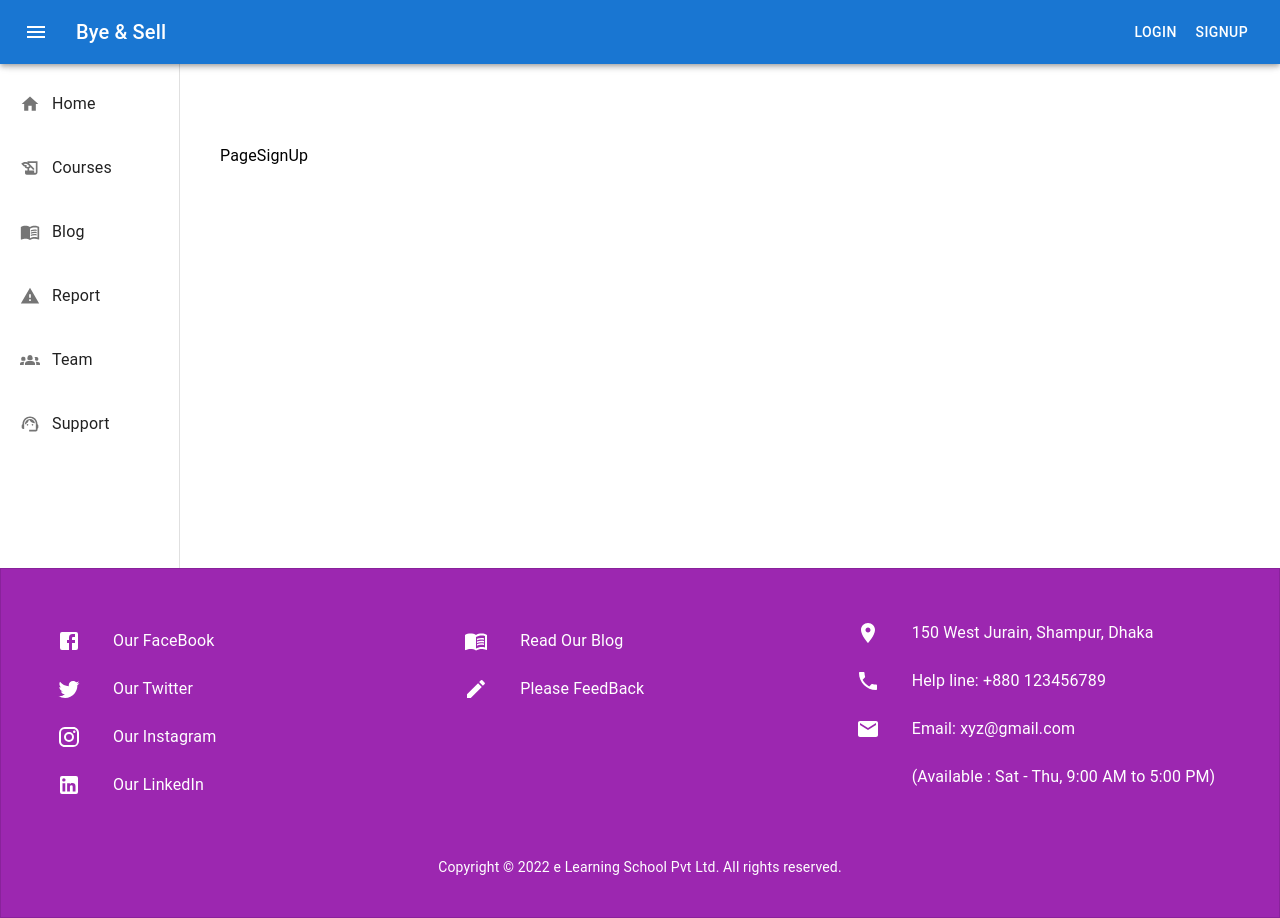
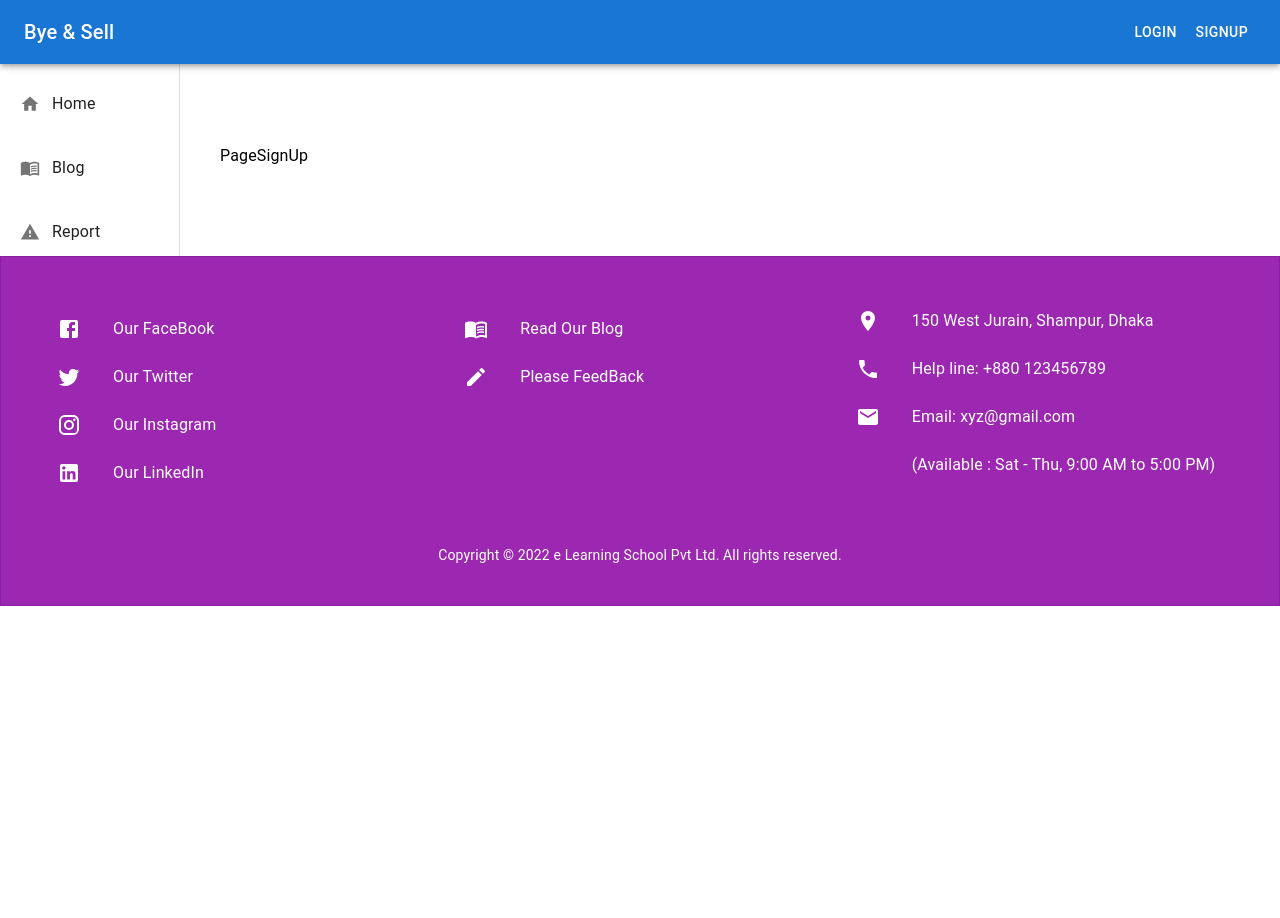
Before and after one commit to Shahin0710/Assignment-12, a React (Create React App) app: page /signup in a window 1280 px wide. After the commit the page ends 800 px from the top, so only its background shows below. Built offline with nearby package versions, Linux system fonts and the light colour scheme.

Commit message:
Heder And Footer Created

```diff
--- a/src/App.js
+++ b/src/App.js
@@ -1,7 +1,9 @@
 import { Route, Routes } from 'react-router-dom';
+import PageBlog from './components/PageBlog';
 import PageHome from './components/PageHome';
 import PageLogin from './components/PageLogin';
 import PageNotFound from './components/PageNotFound';
+import PageReport from './components/PageReport';
 import PageSignUp from './components/PageSignUp';
 
 function App() {
@@ -11,6 +13,8 @@ function App() {
           <Route path="/" element={<PageHome />} />
           <Route path="/signup" element={<PageSignUp />} />
           <Route path="/login" element={<PageLogin />} />
+          <Route path="/blog" element={<PageBlog />} />
+          <Route path="/report" element={<PageReport />} />
           <Route path="*" element={<PageNotFound />} />
         </Routes>
       </div>
--- /dev/null
+++ b/src/components/PageBlog.js
@@ -0,0 +1,15 @@
+import { Box, Typography } from '@mui/material';
+import * as React from 'react';
+import ComponentsLayout from './common/ComponentsLayout';
+
+const PageBlog = function () {
+    return (
+        <ComponentsLayout>
+          <Box sx={{ my: 5 }}>
+            <Typography>Page Blog</Typography>
+          </Box>
+        </ComponentsLayout>
+    );
+};
+
+export default PageBlog;
--- a/src/components/PageHome.js
+++ b/src/components/PageHome.js
@@ -28,16 +28,6 @@ const PageHome = function () {
             <Typography>Page Home</Typography>
             <Typography>Page Home</Typography>
             <Typography>Page Home</Typography>
-            <Typography>Page Home</Typography>
-            <Typography>Page Home</Typography>
-            <Typography>Page Home</Typography>
-            <Typography>Page Home</Typography>
-            <Typography>Page Home</Typography>
-            <Typography>Page Home</Typography>
-            <Typography>Page Home</Typography>
-            <Typography>Page Home</Typography>
-            <Typography>Page Home</Typography>
-            <Typography>Page Home</Typography>
           </Box>
         </ComponentsLayout>
     );
--- /dev/null
+++ b/src/components/PageReport.js
@@ -0,0 +1,48 @@
+import { Box, Typography } from '@mui/material';
+import * as React from 'react';
+import ComponentsLayout from './common/ComponentsLayout';
+
+const PageReport = function () {
+    return (
+        <ComponentsLayout>
+          <Box sx={{ my: 5 }}>
+            <Typography>Page Report</Typography>
+            <Typography>Page Report</Typography>
+            <Typography>Page Report</Typography>
+            <Typography>Page Report</Typography>
+            <Typography>Page Report</Typography>
+            <Typography>Page Report</Typography>
+            <Typography>Page Report</Typography>
+            <Typography>Page Report</Typography>
+            <Typography>Page Report</Typography>
+            <Typography>Page Report</Typography>
+            <Typography>Page Report</Typography>
+            <Typography>Page Report</Typography>
+            <Typography>Page Report</Typography>
+            <Typography>Page Report</Typography>
+            <Typography>Page Report</Typography>
+            <Typography>Page Report</Typography>
+            <Typography>Page Report</Typography>
+            <Typography>Page Report</Typography>
+            <Typography>Page Report</Typography>
+            <Typography>Page Report</Typography>
+            <Typography>Page Report</Typography>
+            <Typography>Page Report</Typography>
+            <Typography>Page Report</Typography>
+            <Typography>Page Report</Typography>
+            <Typography>Page Report</Typography>
+            <Typography>Page Report</Typography>
+            <Typography>Page Report</Typography>
+            <Typography>Page Report</Typography>
+            <Typography>Page Report</Typography>
+            <Typography>Page Report</Typography>
+            <Typography>Page Report</Typography>
+            <Typography>Page Report</Typography>
+            <Typography>Page Report</Typography>
+            <Typography>Page Report</Typography>
+          </Box>
+        </ComponentsLayout>
+    );
+};
+
+export default PageReport;
--- a/src/components/common/ComponentsLayout.js
+++ b/src/components/common/ComponentsLayout.js
@@ -3,6 +3,7 @@ import useMediaQuery from '@mui/material/useMediaQuery';
 import { Box } from '@mui/system';
 import React from 'react';
 import CommonLayout from './CommonLayout';
+import MobileSidebar from './MobileSidebar';
 import Sidebar from './Sidebar';
 
 const ComponentsLayout = ({ children }) => {
@@ -13,9 +14,9 @@ const ComponentsLayout = ({ children }) => {
   return (
     <CommonLayout>
       <Box sx={{ display: 'flex' }}>
-        {matches && <Sidebar />}
+        <Box>{matches ? <Sidebar /> : <MobileSidebar />}</Box>
         <Box sx={{ m: 5, width: '100%' }}>
-          {children}
+            {children}
         </Box>
       </Box>
     </CommonLayout>
--- a/src/components/common/Header.js
+++ b/src/components/common/Header.js
@@ -6,8 +6,12 @@ import IconButton from '@mui/material/IconButton';
 import Toolbar from '@mui/material/Toolbar';
 import Typography from '@mui/material/Typography';
 import * as React from 'react';
+import { AuthContext } from '../../contexts/SidebarContext';
 
 export default function ButtonAppBar() {
+
+  const {handleSidebar} = React.useContext(AuthContext);
+
   return (
     <Box sx={{ flexGrow: 1 }}>
       <AppBar position="fixed" sx={{ zIndex: (theme) => theme.zIndex.drawer + 2 }}>
@@ -17,7 +21,8 @@ export default function ButtonAppBar() {
             edge="start"
             color="inherit"
             aria-label="menu"
-            sx={{ mr: 2 }}
+            onClick={handleSidebar}
+            sx={{ mr: 2, display: { xs: 'flex', md: 'none' } }}
           >
             <MenuIcon />
           </IconButton>
--- /dev/null
+++ b/src/components/common/MobileSidebar.js
@@ -0,0 +1,78 @@
+import HomeIcon from '@mui/icons-material/Home';
+import MenuBookIcon from '@mui/icons-material/MenuBook';
+import ReportProblemIcon from '@mui/icons-material/ReportProblem';
+import Drawer from '@mui/material/Drawer';
+import List from '@mui/material/List';
+import ListItemIcon from '@mui/material/ListItemIcon';
+import MenuItem from '@mui/material/MenuItem';
+import { styled } from '@mui/material/styles';
+import Toolbar from '@mui/material/Toolbar';
+import Typography from '@mui/material/Typography';
+import React from 'react';
+import { useNavigate } from 'react-router-dom';
+import { AuthContext } from '../../contexts/SidebarContext';
+
+const SidebarNav = styled(List)({
+    '& .MuiListItemButton-root': {
+        paddingLeft: 8,
+        paddingRight: 24,
+    },
+    '& .MuiListItemIcon-root': {
+        minWidth: 0,
+        marginRight: 18,
+    },
+    '& .MuiSvgIcon-root': {
+        fontSize: 20,
+    },
+});
+
+
+
+const MobileSidebar = function () {
+    const navigate = useNavigate();
+    const {sidebarOpen, handleSidebar} = React.useContext(AuthContext);
+
+    const handleHome = () => {
+        handleSidebar();
+        navigate('/');
+    };
+
+    const handleBlog = () => {
+        handleSidebar();
+        navigate('/blog');
+    };
+
+    const handleReport = () => {
+        handleSidebar();
+        navigate('/report');
+    };
+
+    return (
+        <Drawer open={sidebarOpen} onClose={handleSidebar} sx={{ height: '100%' }}>
+            <Toolbar />
+            <SidebarNav component="nav" disablePadding>
+                <MenuItem onClick={handleHome} sx={{ m: 2 }}>
+                    <ListItemIcon>
+                        <HomeIcon />
+                    </ListItemIcon>
+                  <Typography textAlign="center">Home</Typography>
+                </MenuItem>
+
+                <MenuItem onClick={handleBlog} sx={{ m: 2 }}>
+                    <ListItemIcon>
+                        <MenuBookIcon />
+                    </ListItemIcon>
+                  <Typography textAlign="center">Blog</Typography>
+                </MenuItem>
+
+                <MenuItem onClick={handleReport} sx={{ m: 2 }}>
+                    <ListItemIcon>
+                        <ReportProblemIcon />
+                    </ListItemIcon>
+                  <Typography textAlign="center">Report</Typography>
+                </MenuItem>
+            </SidebarNav>
+        </Drawer>
+    );
+};
+export default MobileSidebar;
--- a/src/components/common/Sidebar.js
+++ b/src/components/common/Sidebar.js
@@ -1,9 +1,7 @@
-import Groups2Icon from '@mui/icons-material/Groups2';
-import HistoryEduIcon from '@mui/icons-material/HistoryEdu';
 import HomeIcon from '@mui/icons-material/Home';
 import MenuBookIcon from '@mui/icons-material/MenuBook';
 import ReportProblemIcon from '@mui/icons-material/ReportProblem';
-import SupportAgentIcon from '@mui/icons-material/SupportAgent';
+import Box from '@mui/material/Box';
 import MuiDrawer from '@mui/material/Drawer';
 import List from '@mui/material/List';
 import ListItem from '@mui/material/ListItem';
@@ -67,6 +65,7 @@ const Sidebar = function () {
     return (
         <Drawer variant="permanent" open={true} maxheight="xs">
             <SidebarNav component="nav" disablePadding>
+                <Box sx={{ height: '100%' }}>
                 <NavLink to="/"
                     className={
                         location.pathname === '/'
@@ -80,23 +79,6 @@ const Sidebar = function () {
                                 <HomeIcon />
                             </ListItemIcon>
                             <ListItemText primary='Home' />
-                        </ListItemButton>
-                    </ListItem>
-                </NavLink>
-
-                                <NavLink to="/courses"
-                    className={
-                        location.pathname === '/courses'
-                            ? classes.navLinkActive
-                            : classes.navLink
-                    }
-                >
-                    <ListItem component="div" disablePadding sx={{ mt: 2 }}>
-                        <ListItemButton>
-                            <ListItemIcon>
-                                <HistoryEduIcon />
-                            </ListItemIcon>
-                            <ListItemText primary='Courses' />
                         </ListItemButton>
                     </ListItem>
                 </NavLink>
@@ -134,40 +116,7 @@ const Sidebar = function () {
                         </ListItemButton>
                     </ListItem>
                 </NavLink>
-
-                <NavLink to="/team"
-                    className={
-                        location.pathname === '/team'
-                            ? classes.navLinkActive
-                            : classes.navLink
-                    }
-                >
-                    <ListItem component="div" disablePadding sx={{ mt: 2 }}>
-                        <ListItemButton>
-                            <ListItemIcon>
-                                <Groups2Icon />
-                            </ListItemIcon>
-                            <ListItemText primary='Team' />
-                        </ListItemButton>
-                    </ListItem>
-                </NavLink>
-
-                <NavLink to="/support"
-                    className={
-                        location.pathname === '/support'
-                            ? classes.navLinkActive
-                            : classes.navLink
-                    }
-                >
-                    <ListItem component="div" disablePadding sx={{ mt: 2, mb: 15 }}>
-                        <ListItemButton>
-                            <ListItemIcon>
-                                <SupportAgentIcon />
-                            </ListItemIcon>
-                            <ListItemText primary='Support' />
-                        </ListItemButton>
-                    </ListItem>
-                </NavLink>
+                </Box>
             </SidebarNav>
         </Drawer>
     );
--- /dev/null
+++ b/src/contexts/SidebarContext.js
@@ -0,0 +1,21 @@
+import React, { createContext, useState } from 'react';
+
+export const AuthContext = createContext();
+
+const SidebarContext = ({ children }) => {
+    const [sidebarOpen, setSidebarOpen] = useState(false);
+
+    const handleSidebar = () => {
+        setSidebarOpen(!sidebarOpen);
+    }
+
+    const authInfo = {sidebarOpen, handleSidebar}
+
+  return (
+       <AuthContext.Provider value={authInfo}>
+            {children}
+        </AuthContext.Provider>
+  )
+}
+
+export default SidebarContext;
--- a/src/index.js
+++ b/src/index.js
@@ -2,15 +2,18 @@ import React from 'react';
 import ReactDOM from 'react-dom/client';
 import { BrowserRouter } from 'react-router-dom';
 import App from './App';
+import SidebarContext from './contexts/SidebarContext';
 import './index.css';
 import reportWebVitals from './reportWebVitals';
 
 const root = ReactDOM.createRoot(document.getElementById('root'));
 root.render(
   <React.StrictMode>
-    <BrowserRouter>
-      <App />
-    </BrowserRouter>
+    <SidebarContext>
+      <BrowserRouter>
+        <App />
+      </BrowserRouter>
+    </SidebarContext>
   </React.StrictMode>
 );
 
```
